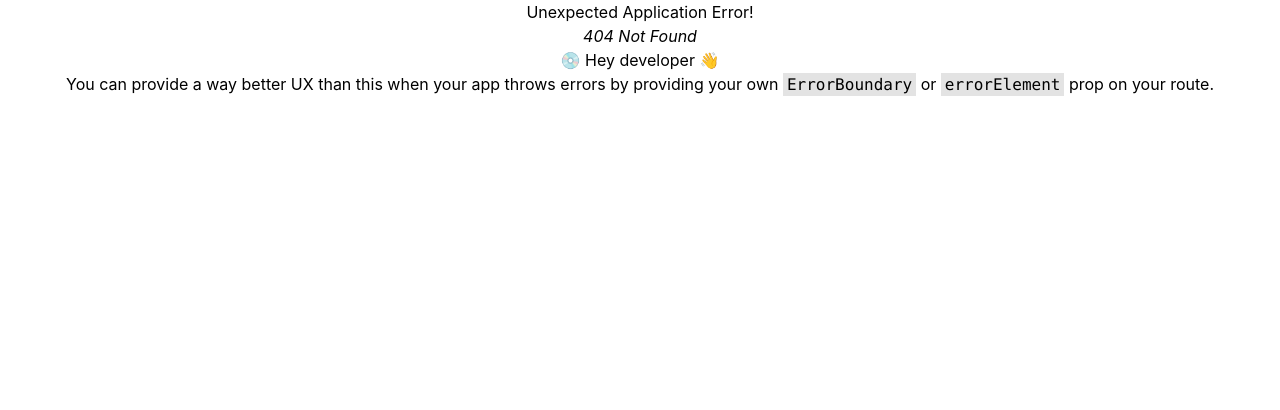
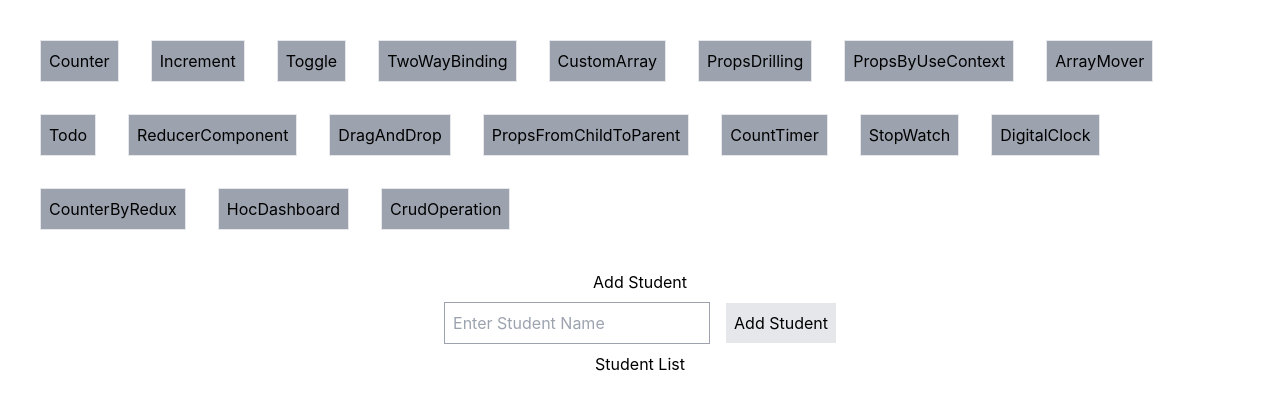
Before and after one commit to venkatchala/coding-practice, a React (Create React App) app: page /crud in a window 1280 px wide. Before the commit this address had no page. Shown: the top 410 px of the page. Built offline with nearby package versions, Linux system fonts and the light colour scheme.

Commit message:
Crud operation code updated

```diff
--- a/src/App.js
+++ b/src/App.js
@@ -18,6 +18,7 @@ import StopWatch from "./components/StopWatch";
 import DigitalClock from "./components/DigitalClock";
 import CounterRedux from "./components/CounterRedux";
 import HocDashboard from "./components/HocDashboard";
+import Crud from "./components/Crud";
 
 const appRouter = createBrowserRouter([
   {
@@ -96,6 +97,10 @@ const appRouter = createBrowserRouter([
         path: "/hocDashboard",
         element: <HocDashboard />,
       },
+      {
+        path: "/crud",
+        element: <Crud />,
+      },
     ],
   },
 ]);
--- /dev/null
+++ b/src/components/Crud.js
@@ -0,0 +1,68 @@
+import { useState } from "react";
+import { unstable_batchedUpdates } from "react-dom";
+
+const Crud = () => {
+    const [students, setStudents] = useState([]);
+    const [editing, setEditing] = useState(false);
+    const [studentName, setStudentName] = useState('');
+    const [currentStudent, setCurrentStudentName] = useState({index: null , name: ''});
+
+
+    const addStudent = () => {
+        if (studentName.trim()) {
+            setStudents([...students, studentName]);
+            setStudentName('');
+        }
+    }
+
+    const editStudent = (index) => {
+        setEditing(true);
+        setCurrentStudentName({index,name:students[index]});
+    }
+
+    const deleteStudent = (index) => {
+        setStudents(students.filter((student,i) => i !== index));
+    }
+
+    const updateStudent = () => {
+        let updatedStudents = [...students];
+        updatedStudents[currentStudent.index] = currentStudent.name;
+        setStudents(updatedStudents);
+        setEditing(false);
+        setCurrentStudentName({index: null, name:''});
+    }
+    return (
+      <div>
+        <h1>{editing ? "Edit Student" : "Add Student"}</h1>
+        <input
+        className="m-2 p-2 border border-gray-400"
+          type="text"
+          placeholder="Enter Student Name"
+          value={editing ? currentStudent.name : studentName}
+          onChange={(e) =>
+            editing
+              ? setCurrentStudentName({
+                  ...currentStudent,
+                  name: e.target.value,
+                })
+              : setStudentName(e.target.value)
+          }
+        />
+        <button className="m-2 p-2 bg-gray-200" onClick={editing ? updateStudent : addStudent}>
+          {editing ? "Update Student" : "Add Student"}
+        </button>
+        <h2>Student List</h2>
+        <ul>
+          {students.map((student, index) => (
+            <li key={index}>
+              {student}
+              <button className="m-2 p-2 bg-gray-200" onClick={() => editStudent(index)}>Edit</button>
+              <button className="m-2 p-2 bg-gray-200" onClick={() => deleteStudent(index)}>Delete</button>
+            </li>
+          ))}
+        </ul>
+      </div>
+    );
+};
+
+export default Crud;
--- a/src/components/Head.js
+++ b/src/components/Head.js
@@ -52,10 +52,12 @@ const Head = () => {
       <li className="m-4 p-2 border bg-gray-400">
         <Link to="/counterRedux">CounterByRedux</Link>
       </li>
-       <li className="m-4 p-2 border bg-gray-400">
+      <li className="m-4 p-2 border bg-gray-400">
         <Link to="/hocDashboard">HocDashboard</Link>
       </li>
-
+      <li className="m-4 p-2 border bg-gray-400">
+        <Link to="/crud">CrudOperation</Link>
+      </li>
     </ul>
   );
 }
```
